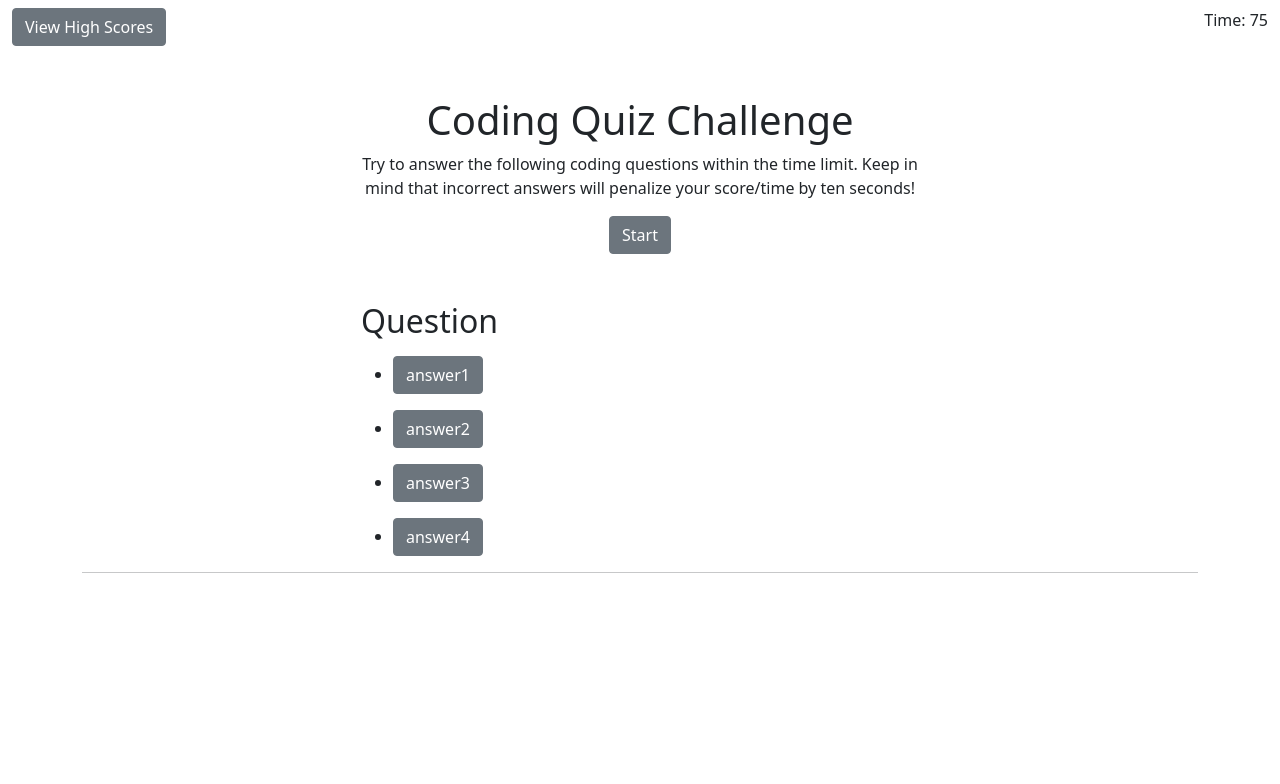
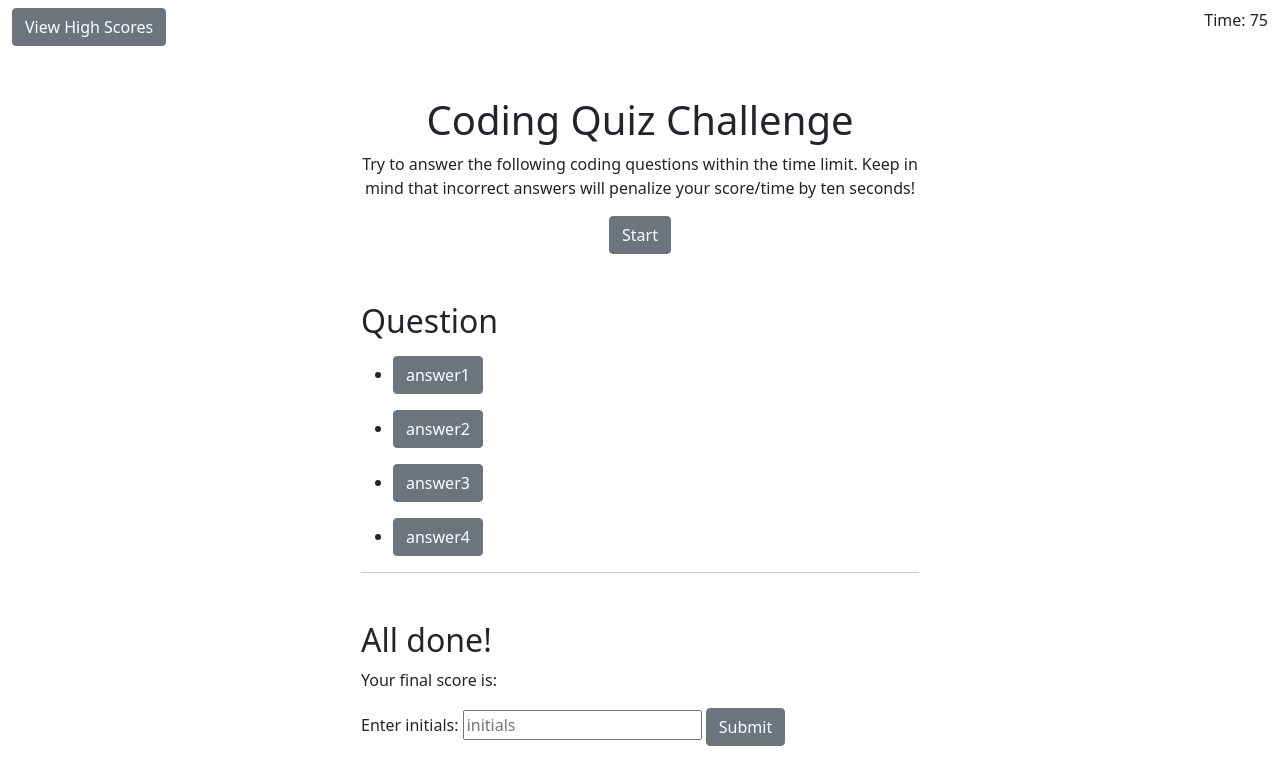
Before and after one commit to Jullian0426/Code_Quiz, a plain HTML site: page index.html in a window 1280 px wide. Drawn offline with nearby package versions, Linux system fonts and the light colour scheme.

Commit message:
Write finish section with input box for initials and submit button

```diff
--- a/index.html
+++ b/index.html
@@ -44,16 +44,23 @@
                         <li class="my-3"><button id="answer3" type="button" value="2" class="btn btn-secondary">answer3</button></li>
                         <li class="my-3"><button id="answer4" type="button" value="3" class="btn btn-secondary">answer4</button></li>
                     </ul>
+                    <div id="c-w">
+                        <hr>
+                        <!-- Correct or Wrong with JS-->
+                    </div>
                 </div>
-                <div id="t-f">
-                    <hr>
-                    <!-- True or False with JS-->
-                </div>
+
             </section>
 
-
+            <!-- Finish Section to Display Score and Submit Name-->
             <section id="finish">
-
+                <div class="mx-auto col-6 mt-5">
+                    <h2>All done!</h2>
+                    <p>Your final score is: <span id="score"></span></p>
+                    <p>Enter initials: <span><input placeholder="initials" id="initials"/></span>
+                        <button id="submit" class="btn btn-secondary">Submit</button>
+                    </p>
+                </div>
             </section>
 
 
```
